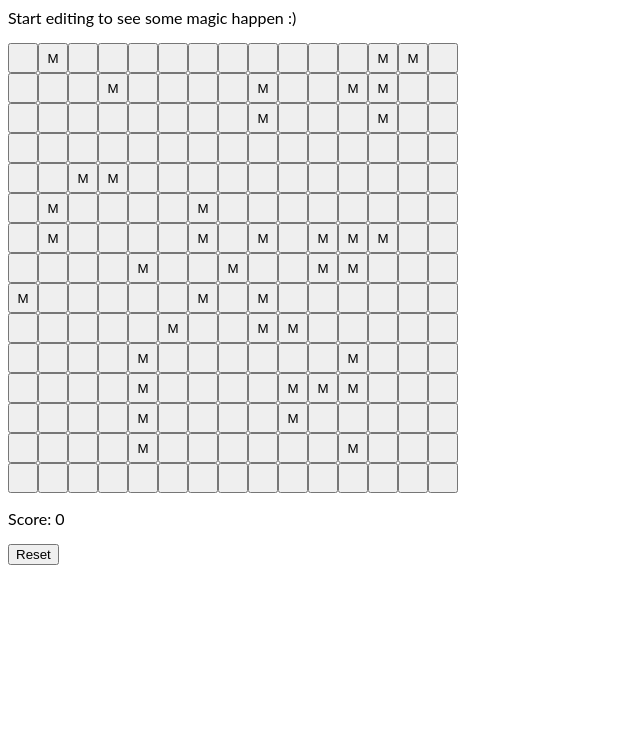
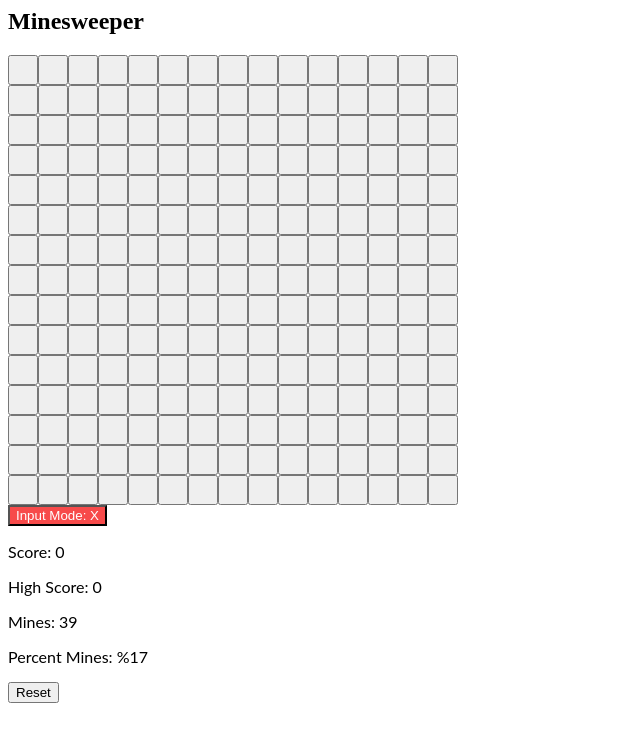
Before and after one commit to jhumfreez/MineSweeper, an Angular app: page / in a window 1280 px wide. Shown: the top 742 px of the page, without its empty margins (0-640 px from the left). Built offline with nearby package versions, Linux system fonts and the light colour scheme.

Commit message:
4 files modified

```diff
--- a/src/app/app.component.css
+++ b/src/app/app.component.css
@@ -20,3 +20,12 @@ p {
   margin: 10px 0;
   display: block;
 }
+
+.mode_btn--boom {
+  background-color: rgb(247, 74, 74);
+  color: white;
+}
+
+.mode_btn--flag {
+  background-color: rgb(65, 190, 16);
+}
--- a/src/app/app.component.html
+++ b/src/app/app.component.html
@@ -1,14 +1,30 @@
-<p>Start editing to see some magic happen :)</p>
+<h2>Minesweeper</h2>
 <div *ngFor="let row of board.board; index as i">
   <span *ngFor="let tile of row; index as j">
     <button
       [disabled]="tile.disabled"
       class="btn--tile"
-      (click)="revealTile(i, j)"
+      (click)="selectTile(i, j)"
     >
-      <span class="btn--content">{{ tile.revealed ? tile.adjacentMineCount : tile.isMine ? 'M': '' }}</span>
+      <span class="btn--content">{{
+        tile.displayValue
+      }}</span>
     </button>
   </span>
 </div>
+
+<button
+  [ngClass]="{
+    'mode_btn--flag': flagInputMode,
+    'mode_btn--boom': !flagInputMode
+  }"
+  (click)="toggleInputMode()"
+>
+  Input Mode: {{ flagInputMode ? 'F' : 'X' }}
+</button>
+
 <p>Score: {{ board.score }}</p>
+<p>High Score: {{ highScore }}</p>
+<p>Mines: {{ board.realMineCount }}</p>
+<p>Percent Mines: %{{ board.percentMined }}</p>
 <button class="btn--util" (click)="reset()">Reset</button>
--- a/src/app/app.component.ts
+++ b/src/app/app.component.ts
@@ -10,32 +10,58 @@ export class AppComponent {
   board: GameBoard;
   defaultSize: number;
   defaultMineCount: number;
+  highScore: number;
+
+  flagInputMode: boolean;
+
   constructor() {
     this.defaultSize = 15;
     this.defaultMineCount = Math.floor((this.defaultSize ** 2) * 0.2);
     this.board = new GameBoard(this.defaultSize, this.defaultMineCount);
+
+    this.highScore = 0;
+    this.flagInputMode = false;
+  }
+
+  toggleInputMode(){
+    this.flagInputMode = !this.flagInputMode;
   }
 
   updateScore() {
     this.board.updateScore(1);
   }
 
+  updateHighScore() {
+    this.board.updateScore(1);
+  }
+
   // Game over
   kaboom() {
     this.board.gameOver();
+    this.highScore = this.board.score > this.highScore ? this.board.score : this.highScore;
   }
 
-  revealTile(x: number, y: number) {
-    this.board.revealTile(new Point(x, y));
-    const tile = this.board.getTile(new Point(x, y));
-    if (!tile.isMine) {
+  selectTile(x:number, y:number){
+    const kaboom = this.board.selectTile(new Point(x,y), this.flagInputMode);
+    if (!kaboom) {
       this.updateScore();
     } else {
       this.kaboom();
     }
   }
 
+  // revealTile(x: number, y: number) {
+  //   this.board.revealTile(new Point(x, y));
+  //   const tile = this.board.getTile(new Point(x, y));
+  //   if (!tile.isMine) {
+  //     this.updateScore();
+  //   } else {
+  //     this.kaboom();
+  //   }
+  // }
+
   reset() {
     this.board.reset();
+    this.flagInputMode = false;
   }
 }
--- a/src/app/types.ts
+++ b/src/app/types.ts
@@ -12,8 +12,16 @@ export class Point implements Point {
   }
 }
 
+export enum TileState {
+  NEUTRAL,
+  FLAGGED,
+  REVEALED_RISKY,
+  REVEALED_SAFE,
+}
+
 export interface Tile {
   isMine: boolean;
+  isFlagged: boolean;
   revealed: boolean;
   adjacentMineCount: number;
   disabled: boolean;
@@ -34,27 +42,67 @@ export interface GameBoard {
 }
 
 export class Tile implements Tile {
+  displayMap: Map<TileState, unknown>;
   constructor() {
+    this.init();
+    this.displayMap = new Map([
+      [TileState.NEUTRAL, ''],
+      [TileState.FLAGGED, 'F'],
+      [TileState.REVEALED_RISKY, 'M'],
+      [TileState.REVEALED_SAFE, this.adjacentMineCount + ''],
+    ]);
+  }
+
+  private init() {
     this.isMine = false;
+    this.isFlagged = false;
     this.revealed = false;
     this.adjacentMineCount = 0;
     this.disabled = false;
   }
 
-  reveal() {
+  /**
+   * Display values:
+   * - [default]: untouched/neutral
+   * - F: flagged
+   * - M: mine
+   * - [number]: adjacent mine count
+   */
+  get displayValue() {
+    let result = this.displayMap.get(TileState.NEUTRAL);
+    if(!this.revealed && this.isFlagged){
+      return this.displayMap.get(TileState.FLAGGED);
+    }
+    if(this.revealed && this.isMine){
+      return this.displayMap.get(TileState.REVEALED_RISKY);
+    }
+    if(this.revealed && !this.isMine){
+      return this.displayMap.get(TileState.REVEALED_SAFE);
+    }
+    return result;
+  }
+
+  reveal(): boolean {
     this.revealed = true;
     this.disabled = true;
+    return this.isMine;
+  }
+
+  toggleFlag() {
+    this.isFlagged = !this.isFlagged;
   }
 
   setMine() {
     this.isMine = true;
   }
 
+  setAdjacentMineCount(count: number) {
+    this.adjacentMineCount = count;
+    this.displayMap.set(TileState.REVEALED_SAFE, count + '');
+  }
+
   reset() {
-    this.isMine = false;
-    this.revealed = false;
-    this.adjacentMineCount = 0;
-    this.disabled = false;
+    this.init();
   }
 
   disable() {
@@ -68,6 +116,23 @@ export class GameBoard implements GameBoard {
     this.score = 0;
     this.boardSize = boardSize;
     this.initBoard(boardSize);
+  }
+
+  // For debug purposes
+  get realMineCount() {
+    let count = 0;
+    for (const row of this.board) {
+      count += row.filter((t) => t.isMine).length;
+    }
+    return !isNaN(count) ? count : 0;
+  }
+
+  get tileCount() {
+    return this.boardSize ** 2;
+  }
+
+  get percentMined() {
+    return +(this.realMineCount / this.tileCount).toFixed(2) * 100;
   }
 
   private initBoard(boardSize: number) {
@@ -88,6 +153,7 @@ export class GameBoard implements GameBoard {
   private markAdjacentMines() {
     for (let r = 0; r < this.boardSize; r++) {
       for (let c = 0; c < this.boardSize; c++) {
+        // Surely there's a better way lol
         const prevRValid = r - 1 >= 0;
         const nextRValid = r + 1 < this.boardSize;
         const prevCValid = c - 1 >= 0;
@@ -108,7 +174,7 @@ export class GameBoard implements GameBoard {
         // if (count > 0) {
         //   console.log(count, [n, e, s, w]);
         // }
-        this.board[r][c].adjacentMineCount = count;
+        this.board[r][c].setAdjacentMineCount(count);
       }
     }
   }
@@ -133,8 +199,19 @@ export class GameBoard implements GameBoard {
     }
   }
 
-  revealTile(position: Point) {
-    this.board[position.x][position.y].reveal();
+  /**
+   * @returns kaboom occurred
+   */
+  selectTile(position: Point, flagMode = false): boolean {
+    if (flagMode) {
+      this.board[position.x][position.y].toggleFlag();
+      return false;
+    }
+    return this.revealTile(position);
+  }
+
+  revealTile(position: Point): boolean {
+    return this.board[position.x][position.y].reveal();
   }
 
   // Tile has no adjacent mines, reveal all neighboring tiles until mine boundary established.
@@ -152,6 +229,7 @@ export class GameBoard implements GameBoard {
         tile.reset();
       }
     }
+    this.initMines();
   }
 
   resize(newBoardSize: number) {
@@ -159,6 +237,7 @@ export class GameBoard implements GameBoard {
     this.initBoard(newBoardSize);
   }
 
+  // TODO: Score from timer
   updateScore(value: number) {
     this.score += value;
   }
```
